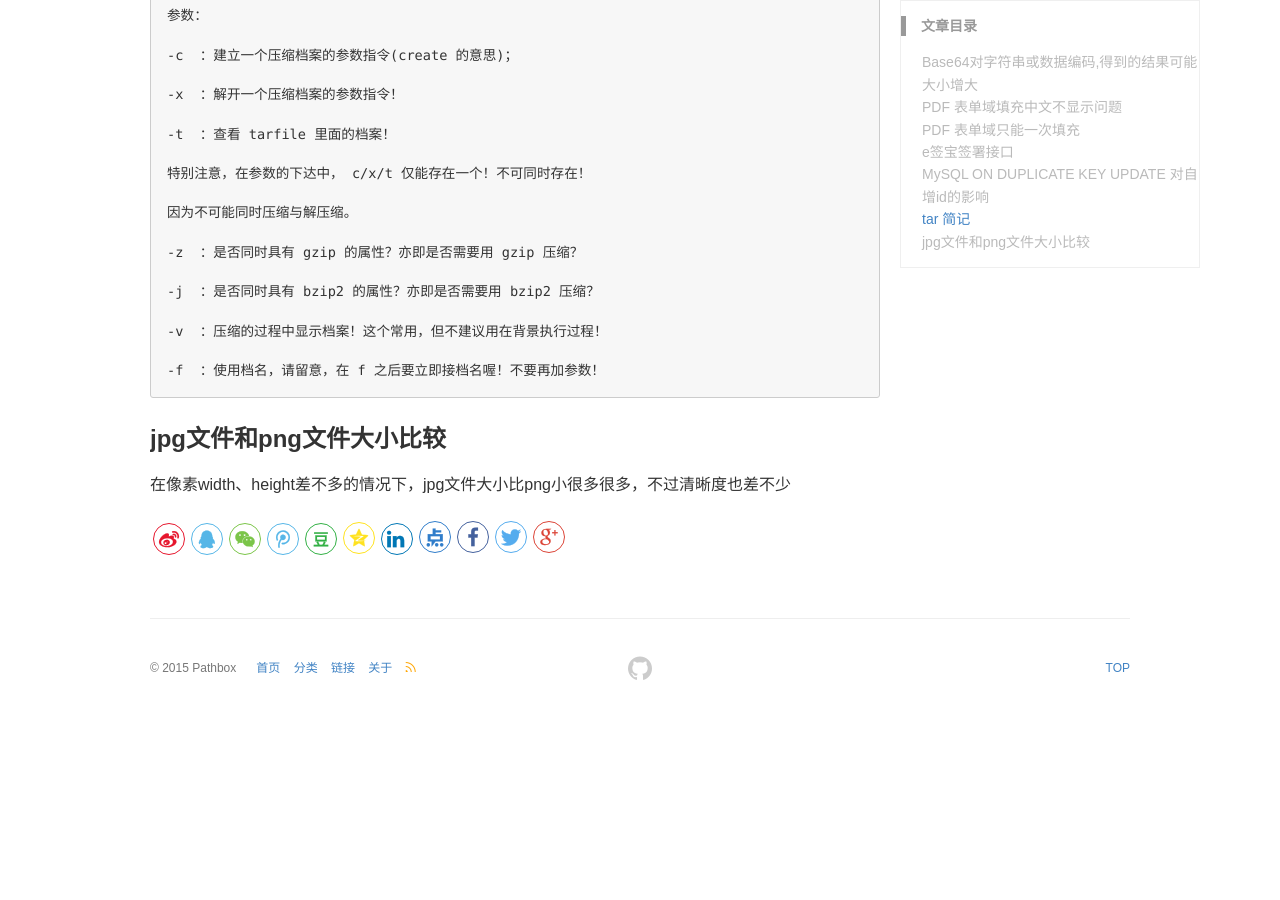
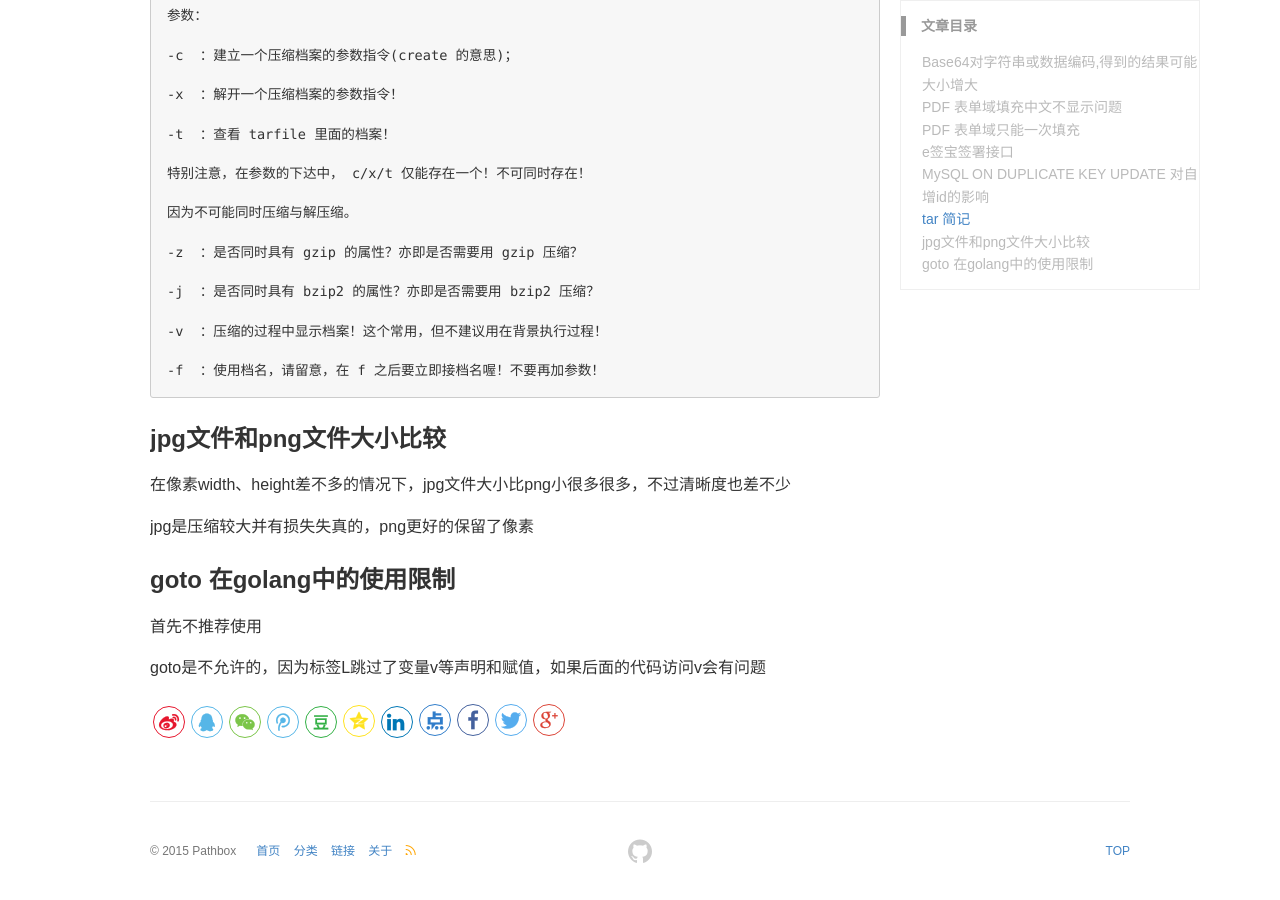
Before and after one commit to pathbox/pathbox.github.io, a Jekyll site: the page built from _posts/2018-11-20-work-summary-in-UCloud-21.md, in a window 1280 px wide and 900 px high, scrolled down 1302 px. Built offline with Jekyll 4.4.1, drawn with Linux system fonts in a browser that asks for light colours; before the commit the page ends 2019 px from its top, so only the background shows below that.

Commit message:
goto 在golang中的使用限制

```diff
--- a/_posts/2018-11-20-work-summary-in-UCloud-21.md
+++ b/_posts/2018-11-20-work-summary-in-UCloud-21.md
@@ -73,3 +73,10 @@ tar -xjvf ***.tar.bz2
 
 ### jpg文件和png文件大小比较
 在像素width、height差不多的情况下，jpg文件大小比png小很多很多，不过清晰度也差不少
+
+jpg是压缩较大并有损失失真的，png更好的保留了像素
+
+### goto 在golang中的使用限制
+首先不推荐使用
+
+goto是不允许的，因为标签L跳过了变量v等声明和赋值，如果后面的代码访问v会有问题
```
